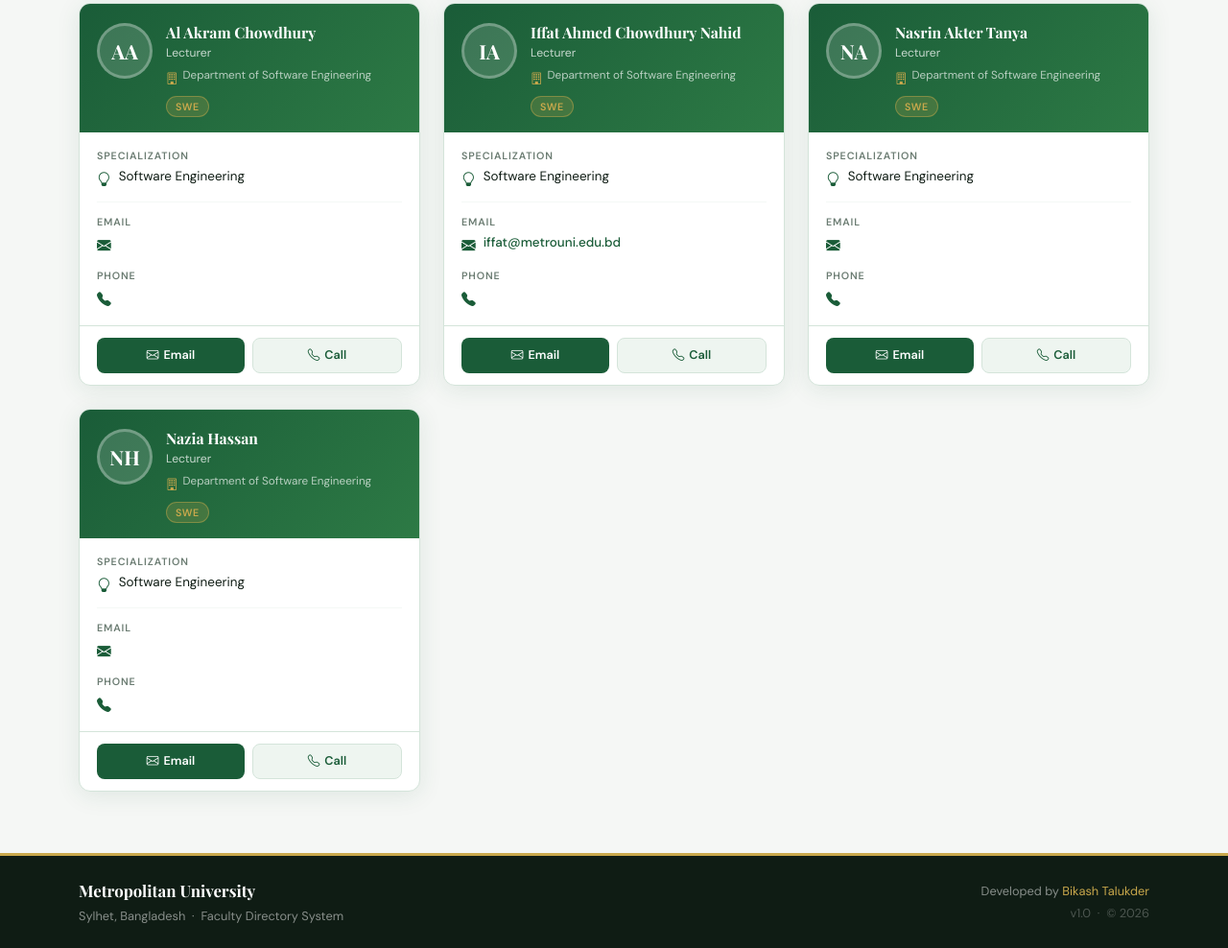
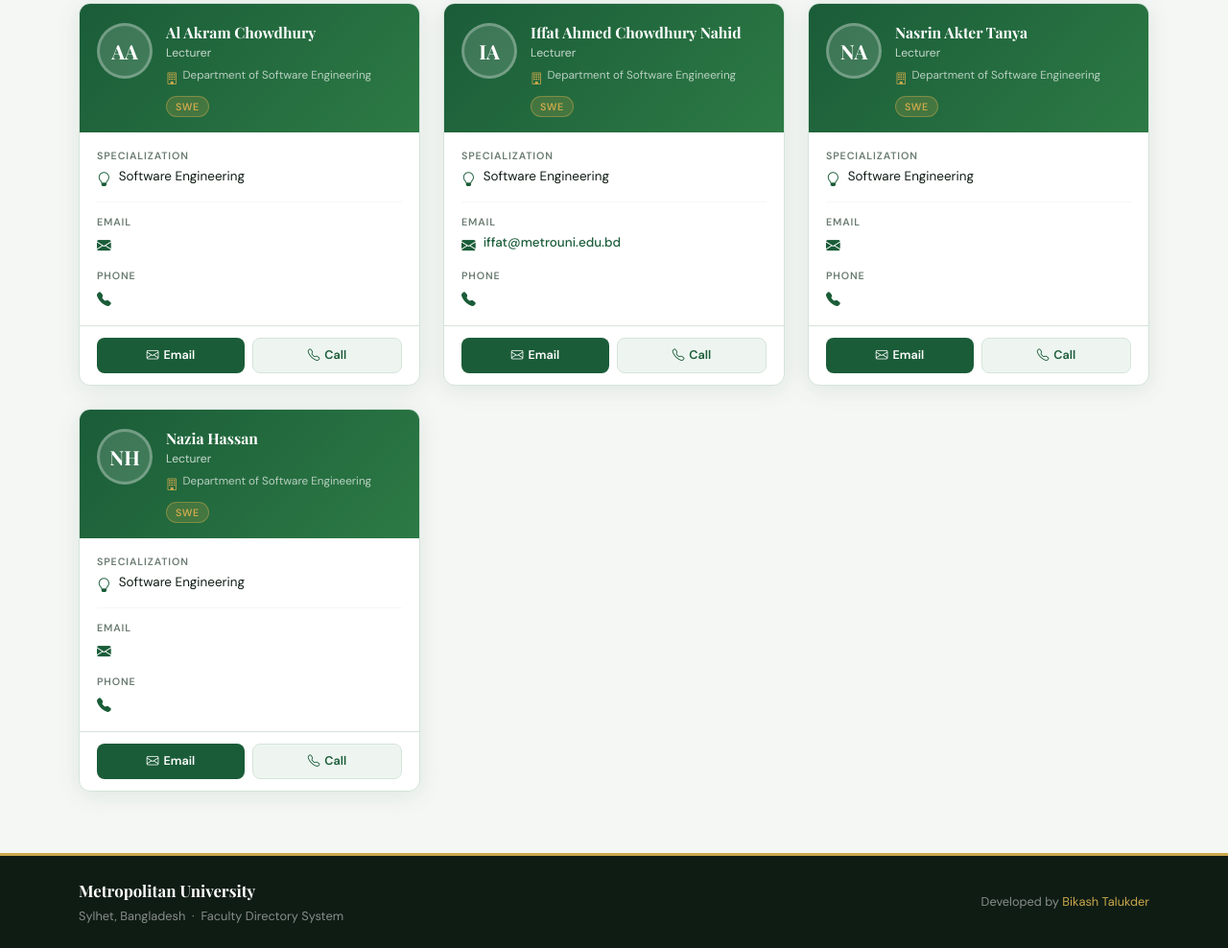
Before and after one commit to bikash-20/MU-FACULTY-DIRECTORY, a plain HTML site: page index.html in a window 1280 px wide. Shown: the part 4408-5396 px from the top of the page at 96% size. Drawn offline with nearby package versions, Linux system fonts and the light colour scheme.

Commit message:
Add files via upload

```diff
--- a/index.html
+++ b/index.html
@@ -581,7 +581,7 @@
       </div>
       <div class="text-end">
         <div>Developed by <a href="#">Bikash Talukder</a></div>
-        <div class="mt-1 opacity-50">v1.0 &nbsp;·&nbsp; &copy; <span id="yr"></span></div>
+
       </div>
     </div>
   </div>
@@ -1088,7 +1088,7 @@ function buildCard(t) {
 /* ══════════════════════════════════════════════════════════════
    INITIALISE
 ══════════════════════════════════════════════════════════════ */
-document.getElementById('yr').textContent = new Date().getFullYear();
+// year span removed
 
 const container       = document.getElementById('cards-container');
 const noResult        = document.getElementById('no-result');
```
